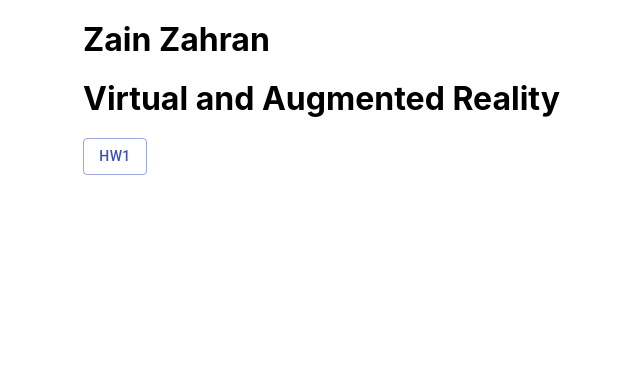
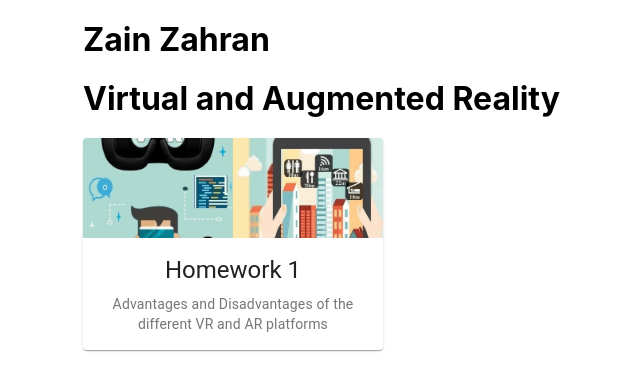
Before and after one commit to zainz23/zainzahran.tech, a React (Create React App) app in the folder zainzahran-tech/: page /CS428 in a window 1280 px wide. Shown: the top 390 px of the page, without its empty margins (97-737 px from the left). Built offline with nearby package versions, Linux system fonts and the light colour scheme.

Commit message:
Replaces button with card; Adds img & desc; update gitignore

```diff
--- a/zainzahran-tech/src/components/CS428/CS428.js
+++ b/zainzahran-tech/src/components/CS428/CS428.js
@@ -2,7 +2,6 @@ import React from "react";
 import dataset from './dataset'
 
 // Dialog Popup
-import Button from '@material-ui/core/Button';
 import Dialog from '@material-ui/core/Dialog';
 import Divider from '@material-ui/core/Divider';
 import AppBar from '@material-ui/core/AppBar';
@@ -13,12 +12,17 @@ import CloseIcon from '@material-ui/icons/Close';
 import Slide from '@material-ui/core/Slide';
 import Paper from "@material-ui/core/Paper";
 import DescriptionIcon from '@material-ui/icons/Description';
+import Card from '@material-ui/core/Card';
+import CardActionArea from '@material-ui/core/CardActionArea';
+import ButtonBase from '@material-ui/core/ButtonBase';          // Makes card clickable
+import CardContent from '@material-ui/core/CardContent';
+import CardMedia from '@material-ui/core/CardMedia';
 
 // Transition
 const Transition = React.forwardRef(function Transition(props, ref) {
     return <Slide direction="up" ref={ref} {...props} />;
 });
-console.log(dataset[0].name);
+
 const useStyles = {
     appBar: {
         position: 'relative',
@@ -62,9 +66,31 @@ class CS428 extends React.Component {
                 <h1>Zain Zahran</h1>
                 <h1>Virtual and Augmented Reality</h1>
                 {/* HW 1 */}
-                <Button variant="outlined" color="primary" onClick={() => this.handleClickOpen(1)} >
-                    {dataset[0].abbrev}
-                </Button>
+                <ButtonBase
+                    onClick={() => this.handleClickOpen(1)}
+                >
+                <Card
+                    style={{
+                        width: 300
+                    }}
+                >
+                    <CardActionArea>
+                        <CardMedia
+                            image={dataset[0].img}
+                            title="VR vs AR"
+                            style ={{height: 100}}
+                        />
+                        <CardContent>
+                            <Typography gutterBottom variant="h5" component="h2">
+                                {dataset[0].name}
+                            </Typography>
+                            <Typography variant="body2" color="textSecondary" component="p">
+                                {dataset[0].desc}
+                            </Typography>
+                        </CardContent>
+                    </CardActionArea>
+                </Card>
+                </ButtonBase>
                 <Dialog fullScreen open={this.state.arr[1].isActive} onClose={() => this.handleClickClose(1)} TransitionComponent={Transition}>
                     <AppBar style = {useStyles.appBar}>
                         <Toolbar>
@@ -75,7 +101,6 @@ class CS428 extends React.Component {
                             <Typography variant="h6" className={useStyles.title} style={{paddingLeft: 10}}>
                                 {dataset[0].name}
                             </Typography>
-
                         </Toolbar>
                     </AppBar>
                     <Divider />
@@ -92,7 +117,11 @@ class CS428 extends React.Component {
                         </div>
                     </Paper>
                 </Dialog>
+                {/* END HW 1*/}
+                {/* For HW2, HW3, etc. loop data from JSON*/}
+                {/* Categorize by HW, Project, etc.*/}
             </div>
+
         );
     };
 }
--- a/zainzahran-tech/src/components/CS428/dataset.json
+++ b/zainzahran-tech/src/components/CS428/dataset.json
@@ -4,7 +4,8 @@
     "abbrev": "HW1",
     "week": "1",
     "type": "hw",
-    "img": "",
-    "src": "https://drive.google.com/file/d/1PacBsTlS_1wjT5-ISuFSxzglIcv97QGY/preview"
+    "img": "/assets/hw1/ar-and-vr.png",
+    "src": "https://drive.google.com/file/d/1PacBsTlS_1wjT5-ISuFSxzglIcv97QGY/preview",
+    "desc": "Advantages and Disadvantages of the different VR and AR platforms"
   }
 ]
```
Also changed, not shown: zainzahran-tech/public/assets/hw1/ar-and-vr.png (added), 1 other file (tests, documents, lock files or other folders).
